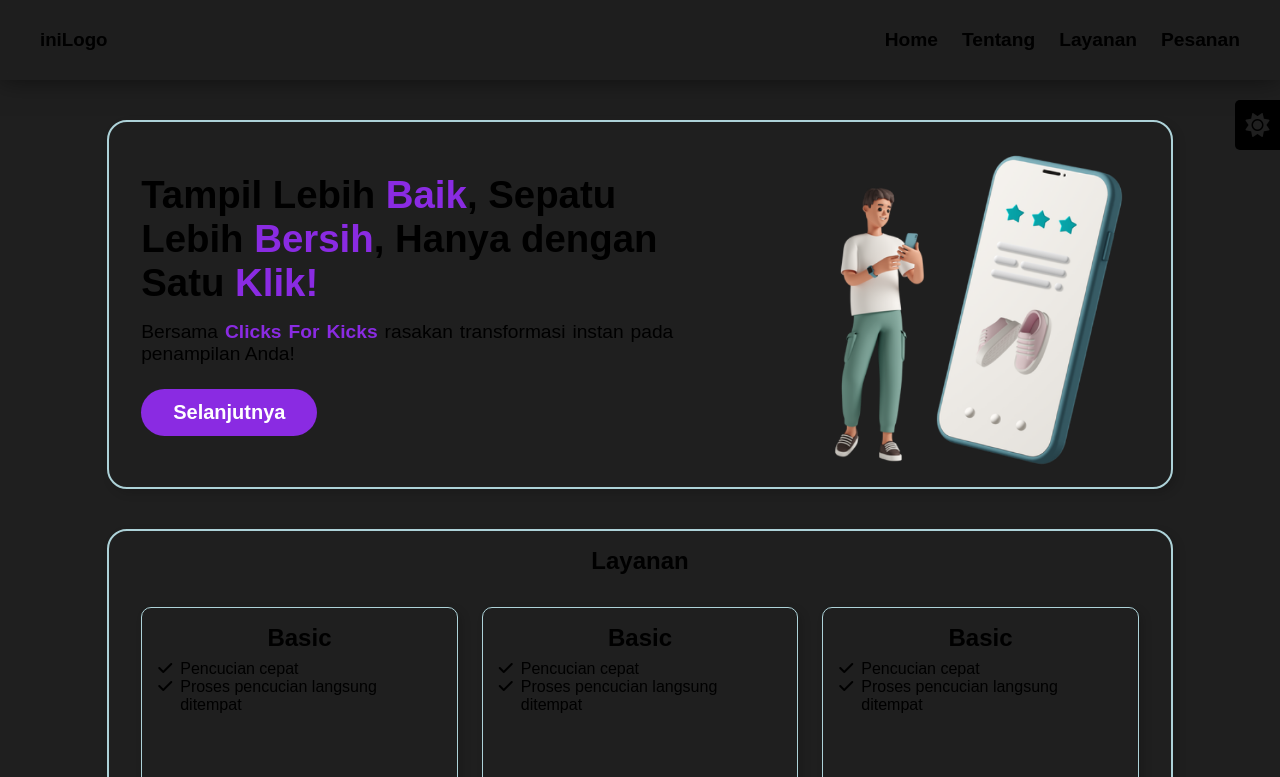
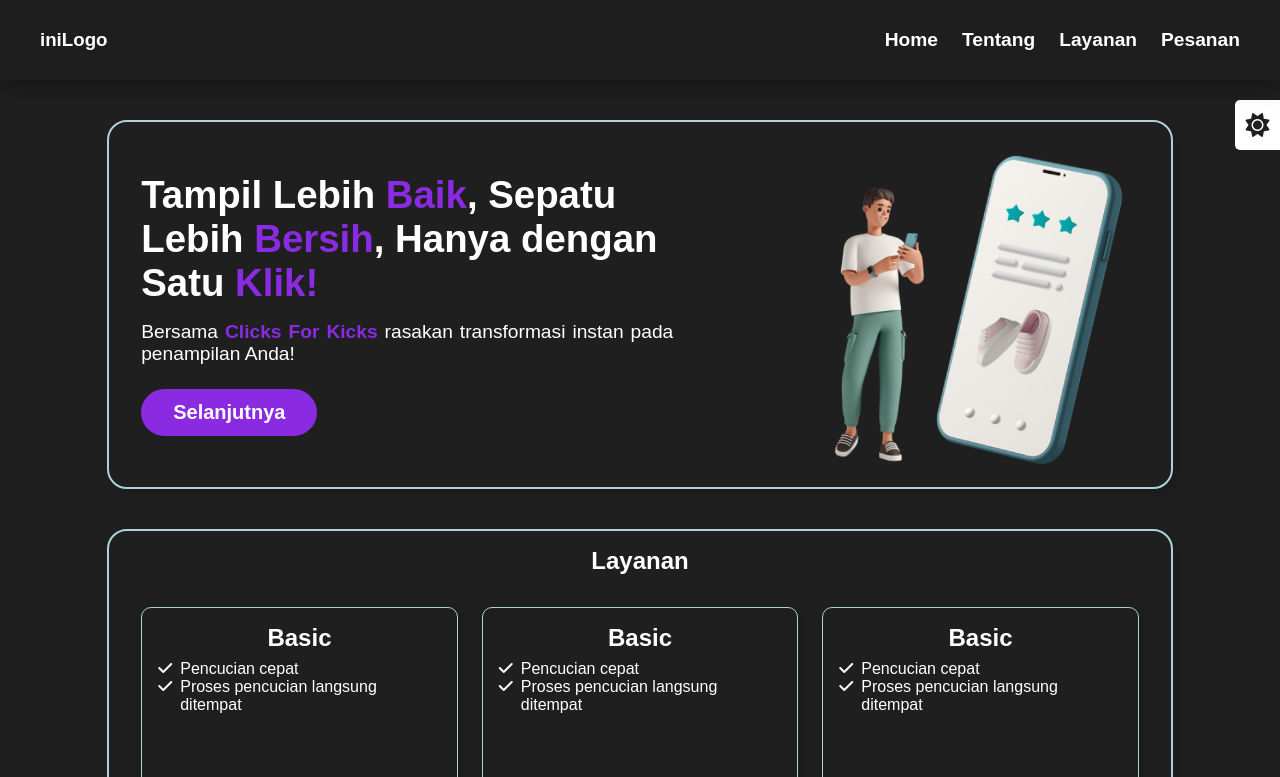
Before and after one commit to SoLiDinity/cfk-beta, a website built with webpack: page src/templates/index.html in a window 1280 px wide. Both pictures are taken after a click on the button 1260 px from the left and 125 px from the top of the page. Shown: the top 777 px of the page. Built offline with nearby package versions, Linux system fonts and the light colour scheme; files whose address does not match are found by name.

Commit message:
change the main.css dark secondary color value back to before

```diff
--- a/src/styles/main.css
+++ b/src/styles/main.css
@@ -7,7 +7,7 @@
 [data-theme="dark"] {
   --main: #1f1f1f;
   --main-75: #1f1f1fb8;
-  --secondary: black;
+  --secondary: white;
 }
 
 * {
```
